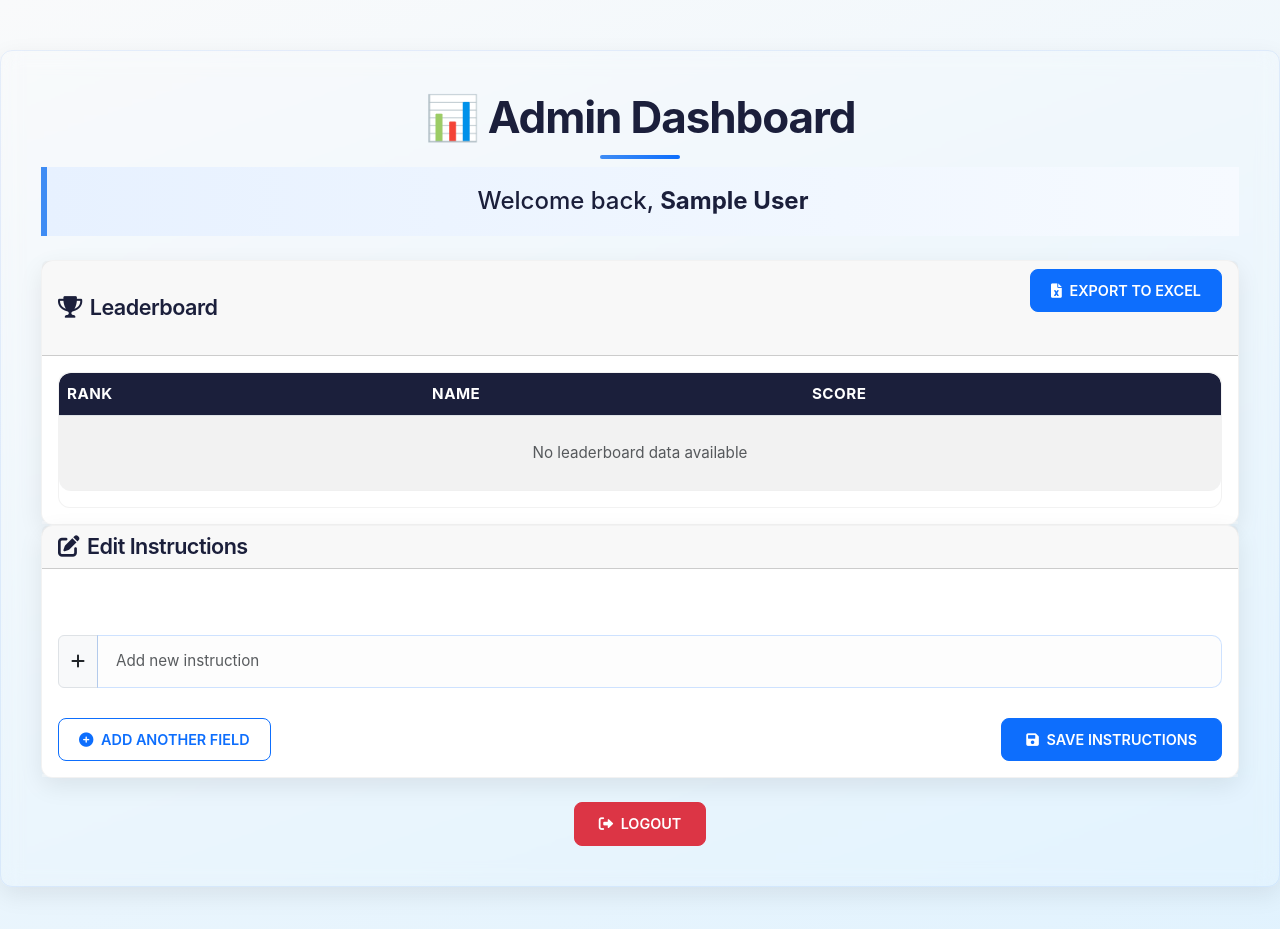
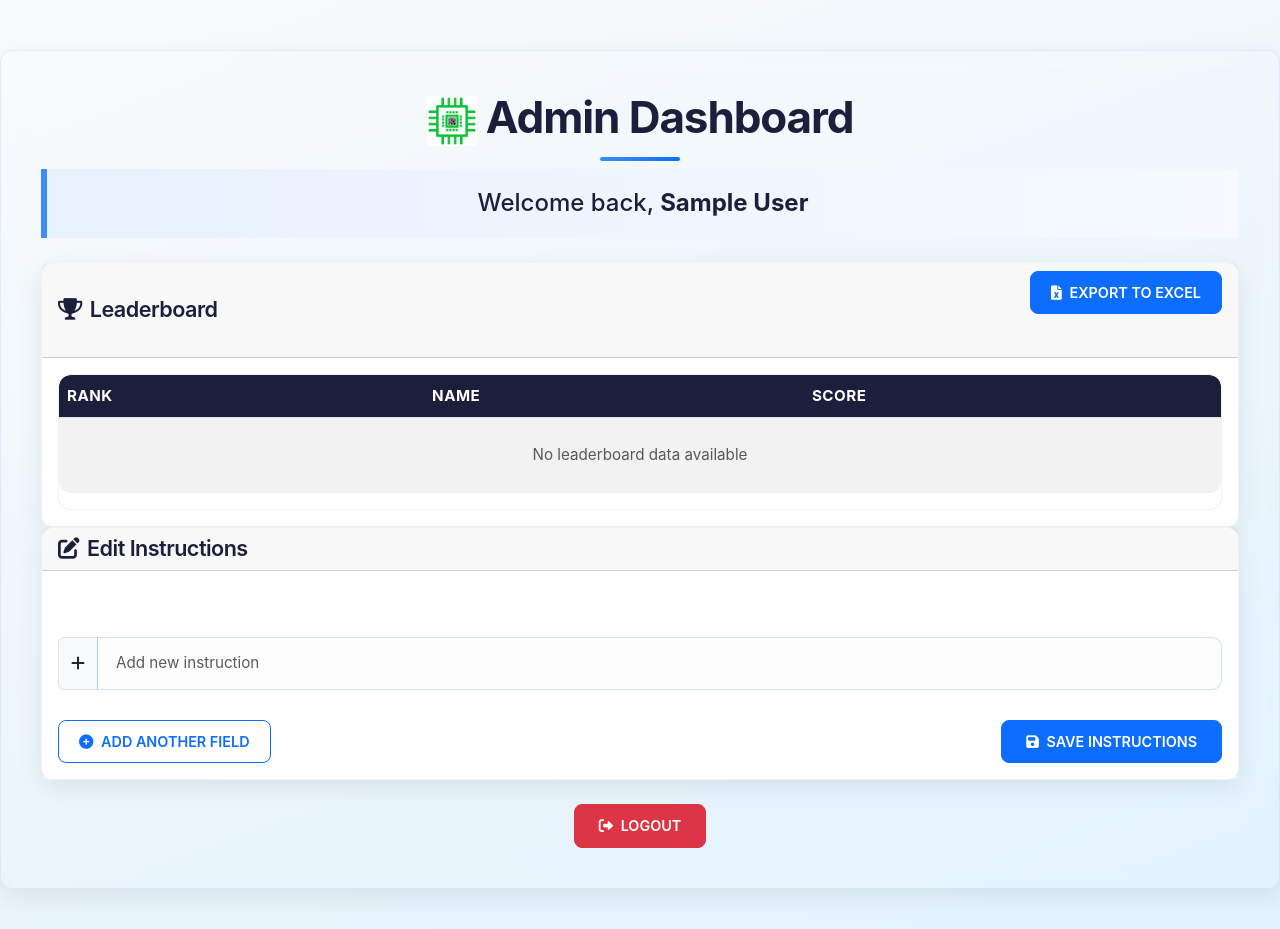
Before and after one commit to NEDESH-KUMAR-M/Epical-Exam-Portal, a Flask app: page /admin_dashboard in a window 1280 px wide. Shown: the top 929 px of the page. Run offline with Flask 3, Linux system fonts and the light colour scheme; the visitor is signed in with stand-in values (Sample User, id 1); data that the repository does not hold is empty.

Commit message:
image added

```diff
--- a/templates/admin_dashboard.html
+++ b/templates/admin_dashboard.html
@@ -387,7 +387,7 @@ h1.header-title::after {
 <body>
     <div class="container">
         <div class="text-center mb-4">
-            <h1 class="header-title">📊 Admin Dashboard</h1>
+            <h1 class="header-title"><img src="{{ url_for('static', filename='image/logo.png') }} " width="50px" height="50px"> Admin Dashboard</h1>
             <div class="welcome-message">
                 <h4 class="mb-0">Welcome back, <strong>{{ fullname }}</strong></h4>
             </div>
```
